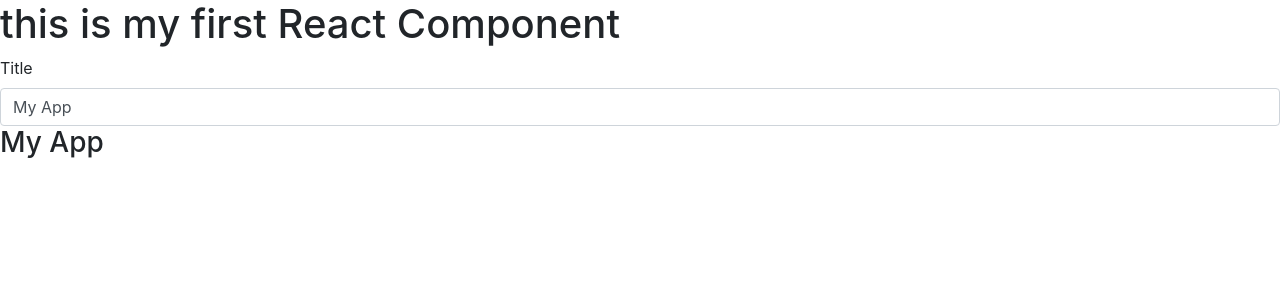
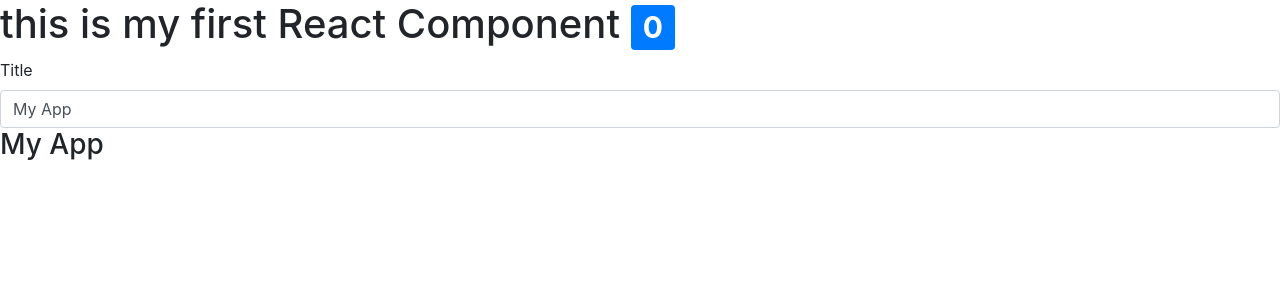
Before and after one commit to loiclegoff/my-app-function-component, a React (Create React App) app: page / in a window 1280 px wide. Shown: the top 300 px of the page. Built offline with nearby package versions, Linux system fonts and the light colour scheme.

Commit message:
✨ feat(app): add handleMouseOverTitle on first component

```diff
--- a/src/App.js
+++ b/src/App.js
@@ -4,14 +4,19 @@ import './lib/bootstrap-4.5.3-dist/css/bootstrap.min.css'
 function App(props) {
   // set the initial title value with injected props
   const [title, setTitle] = useState(props.title)
+  const [mouseOverNum, setMouseOverNum] = useState(0)
 
   //function with the event as parameter
   const handleChangeTitle = (e) => setTitle(e.target.value)
+  const handleMouseOverTitle = () => setMouseOverNum(mouseOverNum + 1)
 
   return (
     <div className="App">
       <h1>
         this is my first React Component{' '}
+        <span className='badge badge-primary'>
+          {mouseOverNum}
+        </span>
       </h1>
       <label htmlFor='titleInput'>Title</label>
       <input
@@ -21,7 +26,9 @@ function App(props) {
         onChange={handleChangeTitle}
         value={title}
       />
-      <h3>{title}</h3>
+      <div onMouseOver={handleMouseOverTitle}>
+        <h3>{title}</h3>
+      </div>
     </div>
   );
 }
```
